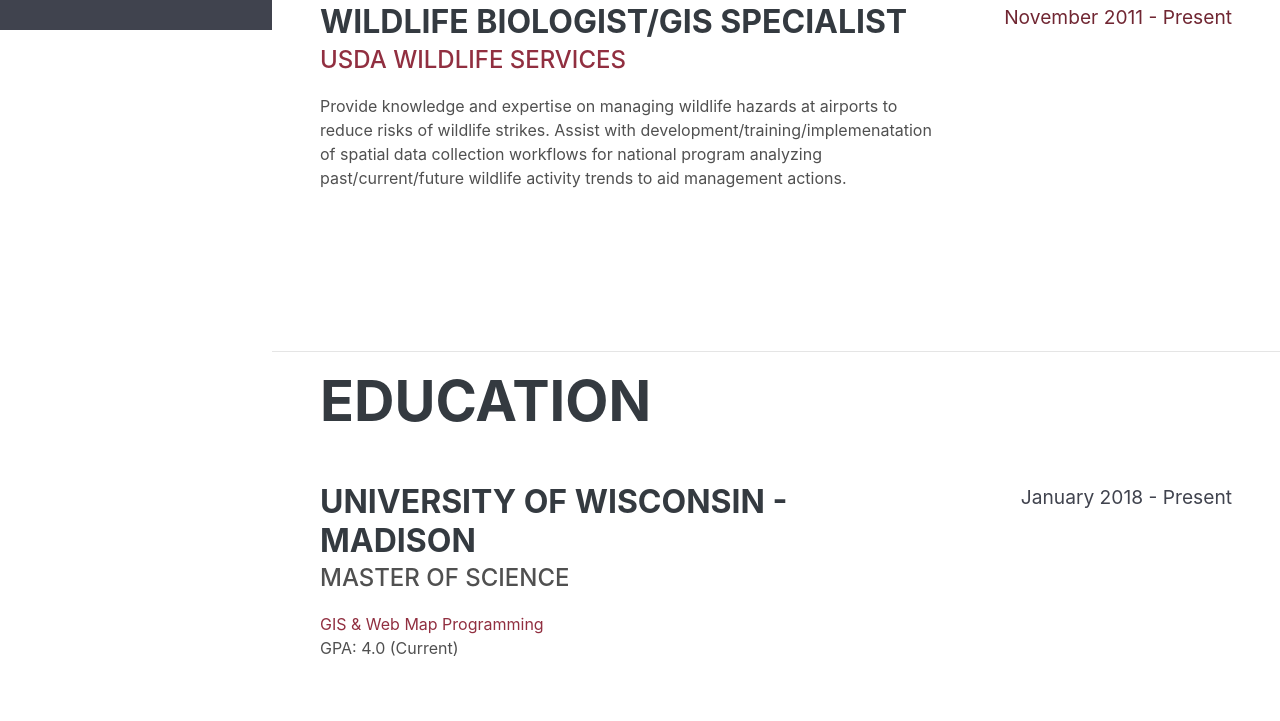
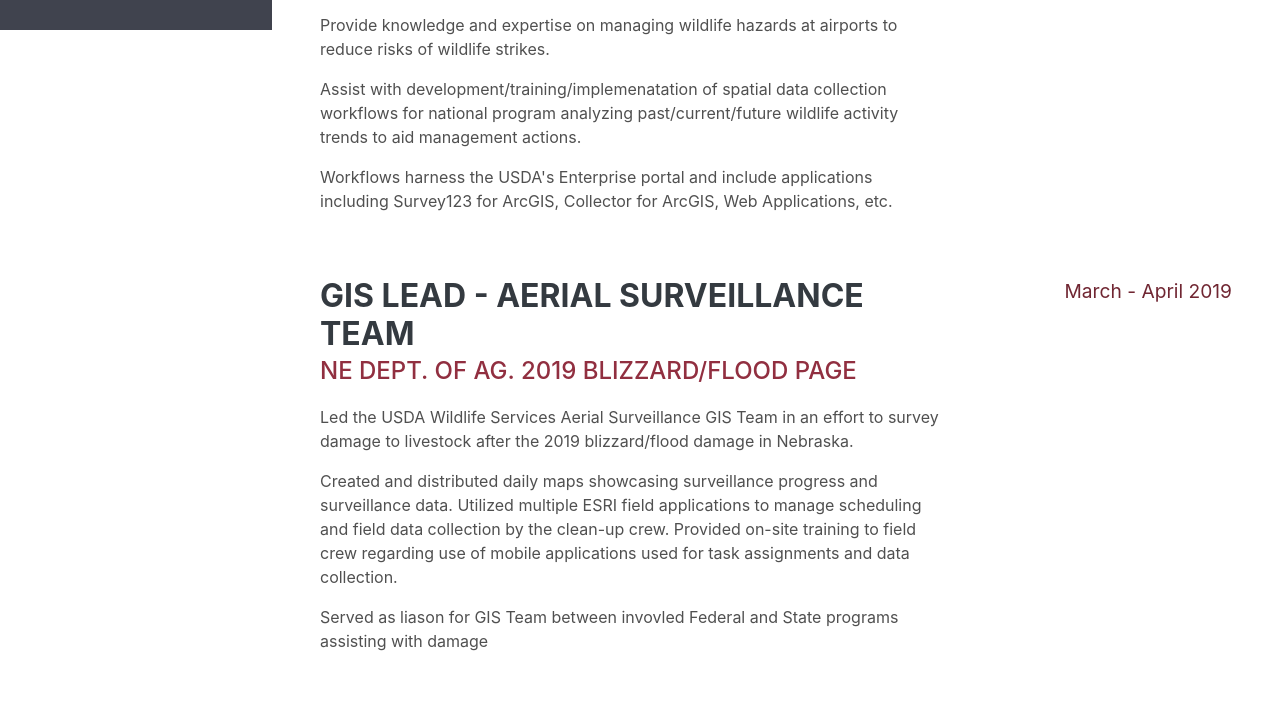
Before and after one commit to huntermray/huntermray.github.io, a plain HTML site: page index.html in a window 1280 px wide. Shown: the part 770-1491 px from the top of the page. Drawn offline with Linux system fonts and the light colour scheme; a web font is replaced by a local one.

Commit message:
update to #experience, #interests,#skills
Added work experience.
Edited interests and skills.

```diff
--- a/index.html
+++ b/index.html
@@ -97,10 +97,24 @@
             <div class="resume-content mr-auto">
               <h3 class="mb-0">Wildlife Biologist/GIS Specialist</h3>
               <div class="subheading mb-3"><a href="https://www.aphis.usda.gov/aphis/ourfocus/wildlifedamage/sa_program_overview" target="_blank">USDA Wildlife Services</a></div>
-              <p>Provide knowledge and expertise on managing wildlife hazards at airports to reduce risks of wildlife strikes. Assist with development/training/implemenatation of spatial data collection workflows for national program analyzing past/current/future wildlife activity trends to aid management actions.</p>
+                <p>Provide knowledge and expertise on managing wildlife hazards at airports to reduce risks of wildlife strikes. </p>
+                <p>Assist with development/training/implemenatation of spatial data collection workflows for national program analyzing past/current/future wildlife activity trends to aid management actions.</p>
+                <p>Workflows harness the USDA's Enterprise portal and include applications including Survey123 for ArcGIS, Collector for ArcGIS, Web Applications, etc.</p>
             </div>
             <div class="resume-date text-md-right">
               <span class="text-primary">November 2011 - Present</span>
+            </div>
+          </div>
+            <div class="resume-item d-flex flex-column flex-md-row mb-5">
+            <div class="resume-content mr-auto">
+              <h3 class="mb-0">GIS Lead - Aerial Surveillance Team</h3>
+              <div class="subheading mb-3"><a href="https://nda.nebraska.gov/resources/" target="_blank">NE Dept. of Ag. 2019 Blizzard/Flood page</a></div>
+                <p>Led the USDA Wildlife Services Aerial Surveillance GIS Team in an effort to survey damage to livestock after the 2019 blizzard/flood damage in Nebraska.</p>
+                <p>Created and distributed daily maps showcasing surveillance progress and surveillance data. Utilized multiple ESRI field applications to manage scheduling and field data collection by the clean-up crew. Provided on-site training to field crew regarding use of mobile applications used for task assignments and data collection.</p>
+                <p>Served as liason for GIS Team between invovled Federal and State programs assisting with damage</p>
+            </div>
+            <div class="resume-date text-md-right">
+              <span class="text-primary">March - April 2019</span>
             </div>
           </div>
         </div>
@@ -118,10 +132,10 @@
               <h3 class="mb-0">University of Wisconsin - Madison</h3>
               <div class="subheading mb-3">Master of Science</div>
               <div><a class="resume-anchor" href="https://geography.wisc.edu/gis/onlinemasters/" target="_blank">GIS &amp; Web Map Programming</a></div>
-              <p>GPA: 4.0 &#40;Current&#41;</p>
+              <p>GPA: 4.0</p>
             </div>
             <div class="resume-date text-md-right">
-              <span>January 2018 - Present</span>
+              <span>2020</span>
             </div>
           </div>
 
@@ -247,8 +261,8 @@
       <section class="resume-section p-3 p-lg-5 d-flex flex-column" id="interests">
         <div class="my-auto">
           <h2 class="mb-5">Interests</h2>
-          <p>In my non-work/non-grad school life, I spend a lot of time outside. Depending on the time of year I'm either hunting &#40;Hunter likes hunting?&#41; or golfing, and if I'm lucky I'm doing both on the same day. I cherish moments like watching the sun rise from the duck blind, or walking down a freshly mowed fairway.</p>
-          <p class="mb-0">I love listening to music of almost all genres &#40;sorry Bluegrass&#41;, podcasts and audiobooks, but primarily I'm jamming to 2000's rock and hip-hop &#40;which apparently is now classified as "throwback" tracks, so I must be getting old&#41;. I'm also a firm believer that every once in a while a tv binge is necessary and I'm a sucker for shows about WWII/Vietnam, how things are built and crime dramas.</p>
+          <p>In my free time away from work and grad. school, I spend a lot of time outside. Depending on the time of year I'm either hunting &#40;Hunter likes hunting?&#41; or golfing, and if I'm lucky I'm doing both on the same day. I cherish moments like watching the sun rise from the duck blind, or walking down a freshly mowed fairway.</p>
+          <p class="mb-0">I love listening to music of almost all genres, podcasts and audiobooks, but primarily I'm jamming to 2000's rock and hip-hop &#40;which apparently is now classified as "throwback" tracks, so I must be getting old&#41;</p>
         </div>
       </section>
 
@@ -258,11 +272,11 @@
           <div class="my-auto">
               <h2 class="mb-5">Skills</h2>
               <h4>GIS</h4>
-              <p>ArcGIS Pro, ArcGIS Desktop, ArcGIS Online, ESRI Survey123, ESRI Collector, QGIS, Mapbox Studio Classic</p>
+              <p>ArcGIS Enterprise, ArcGIS Online, ArcGIS Pro, ArcMap, ArcCatalog, ArcGIS API for JavaScript, ArcGIS API for Python, Android Studio, Carto, D3, Esri Field Apps &#40;Survey123, Collector,      Workforce&#41;, Leaflet, Mapbox Studio Classic, PostgreSQL, PostGIS, pgAdmin, QGIS </p>
               <h4>Programming</h4>
-              <p>Python, GDAL/OGR, JavaScript, HTML5/CSS, SQL</p>
+              <p>Arcade, CSS, GDAL/OGR, HTML, Java, JavaScript, Python, SQL</p>
               <h4>Design</h4>
-              <p>Adobe Illustrator, Adobe Photshop, Adobe XD</p>
+              <p>Adobe Illustrator, Adobe Photshop, Adobe XD, Balsamiq</p>
           </div>
       </section>
 
```
Also changed, not shown: 1 other file.
